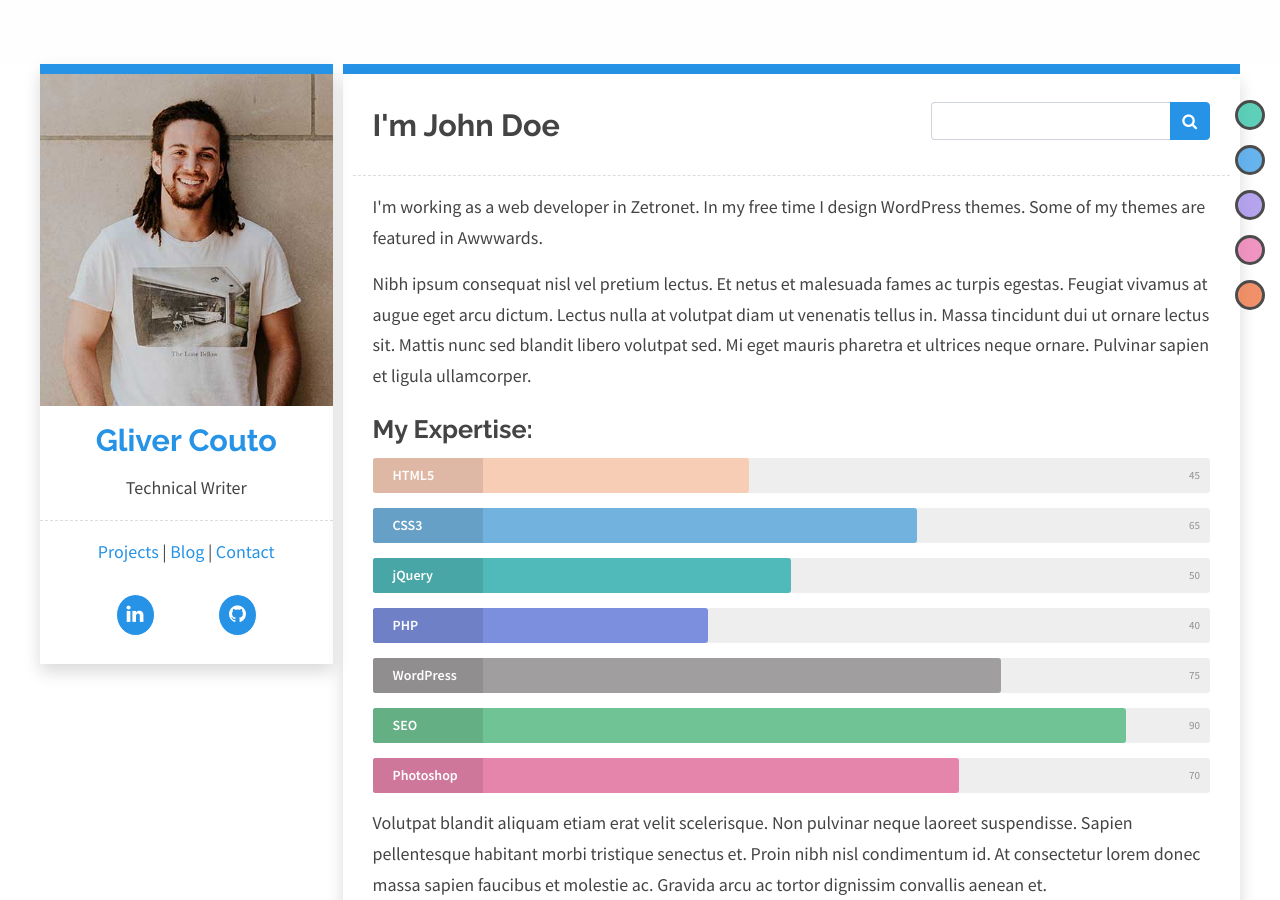
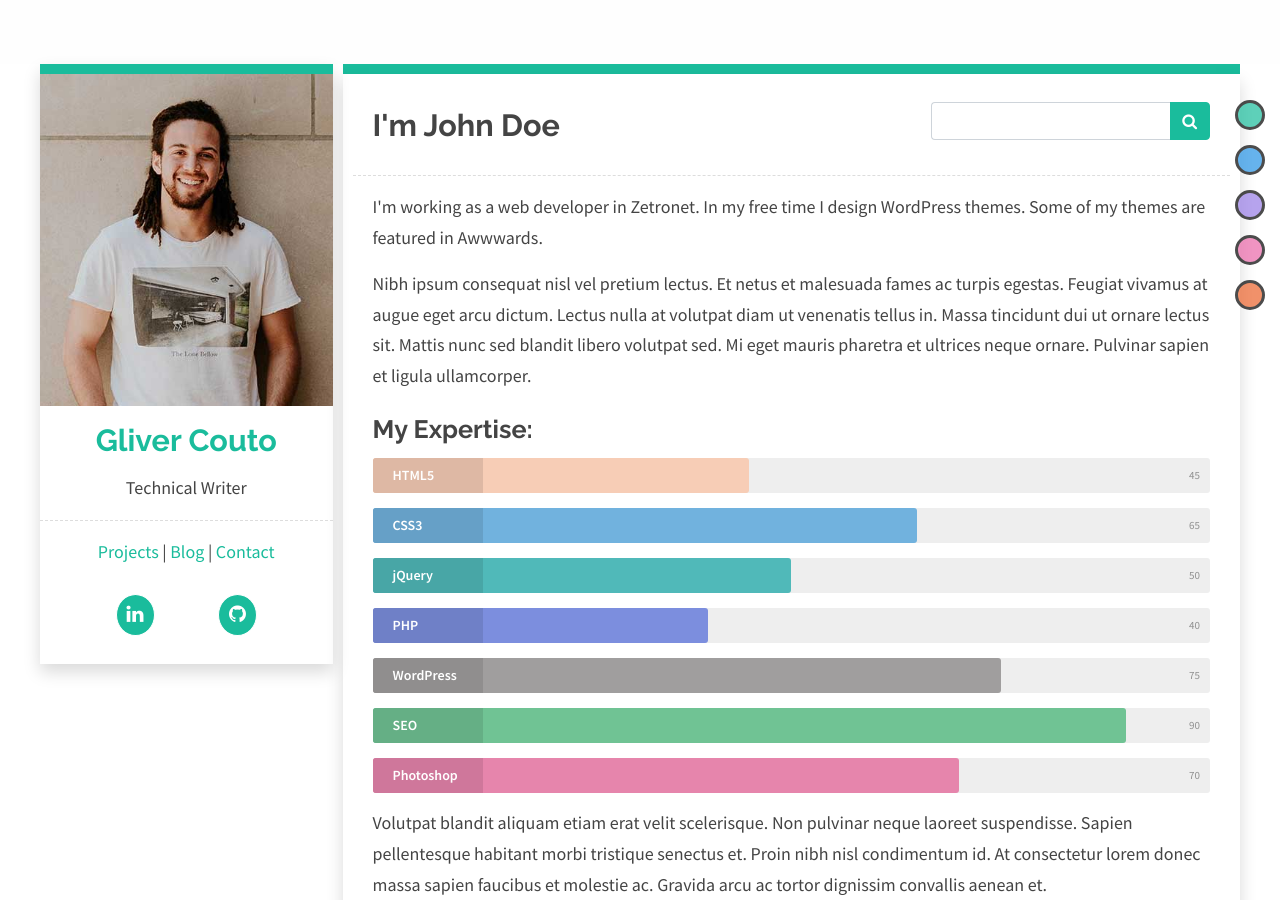
Before and after one commit to gliverCouto/glivercouto.github.io, a Jekyll site: the page built from index.html, in a window 1280 px wide and 900 px high. Built offline with Jekyll 4.4.1, drawn with Linux system fonts in a browser that asks for light colours.

Commit message:
Update main.yml
Cores

```diff
--- a/_data/main.yml
+++ b/_data/main.yml
@@ -17,7 +17,7 @@ color-scheme: orange
 color-scheme: pink
 color-scheme: purple
 color-scheme: green
-color-scheme: blue
+color-scheme: gray
 
 
 # Set this to false in production
```
